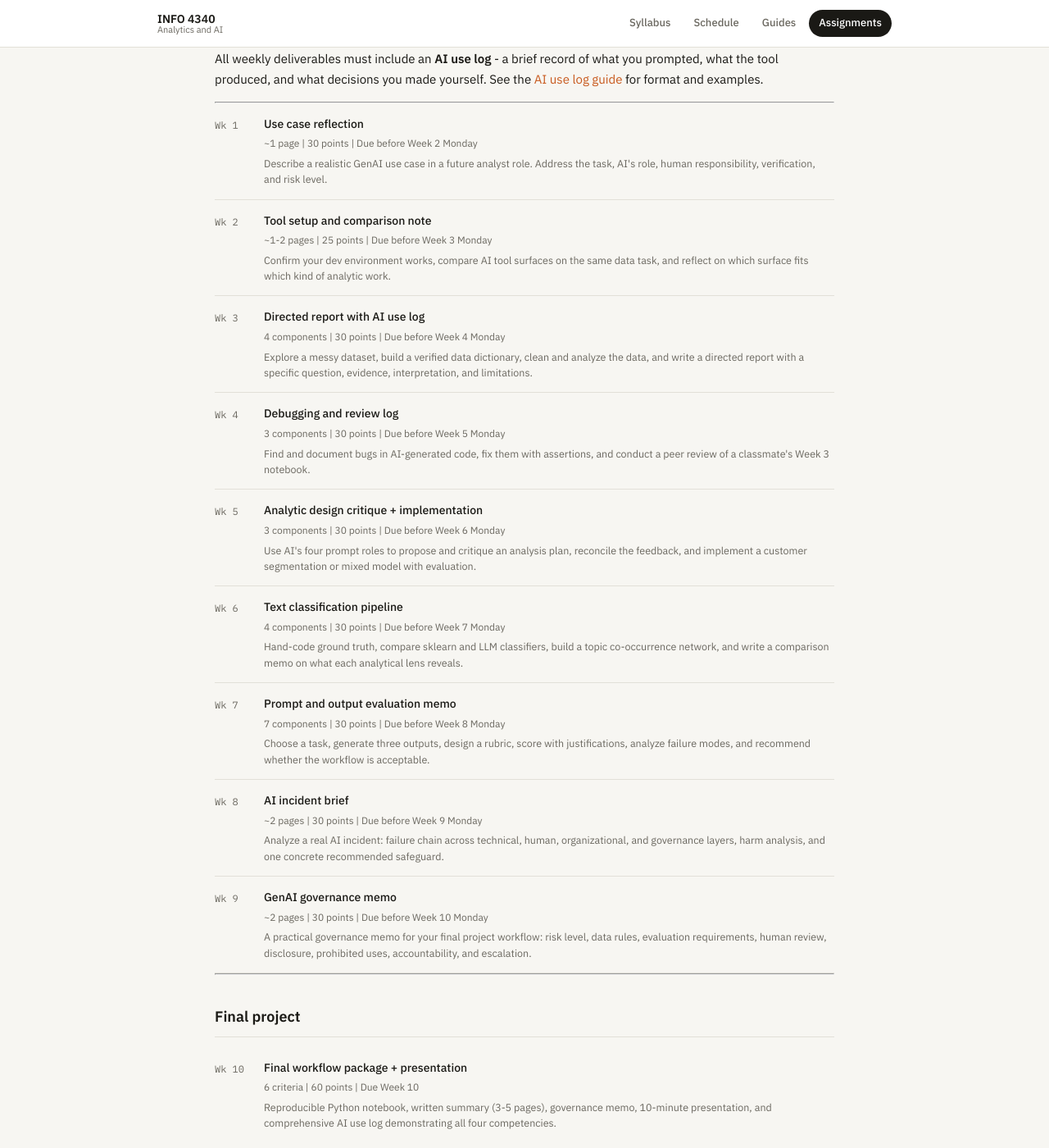
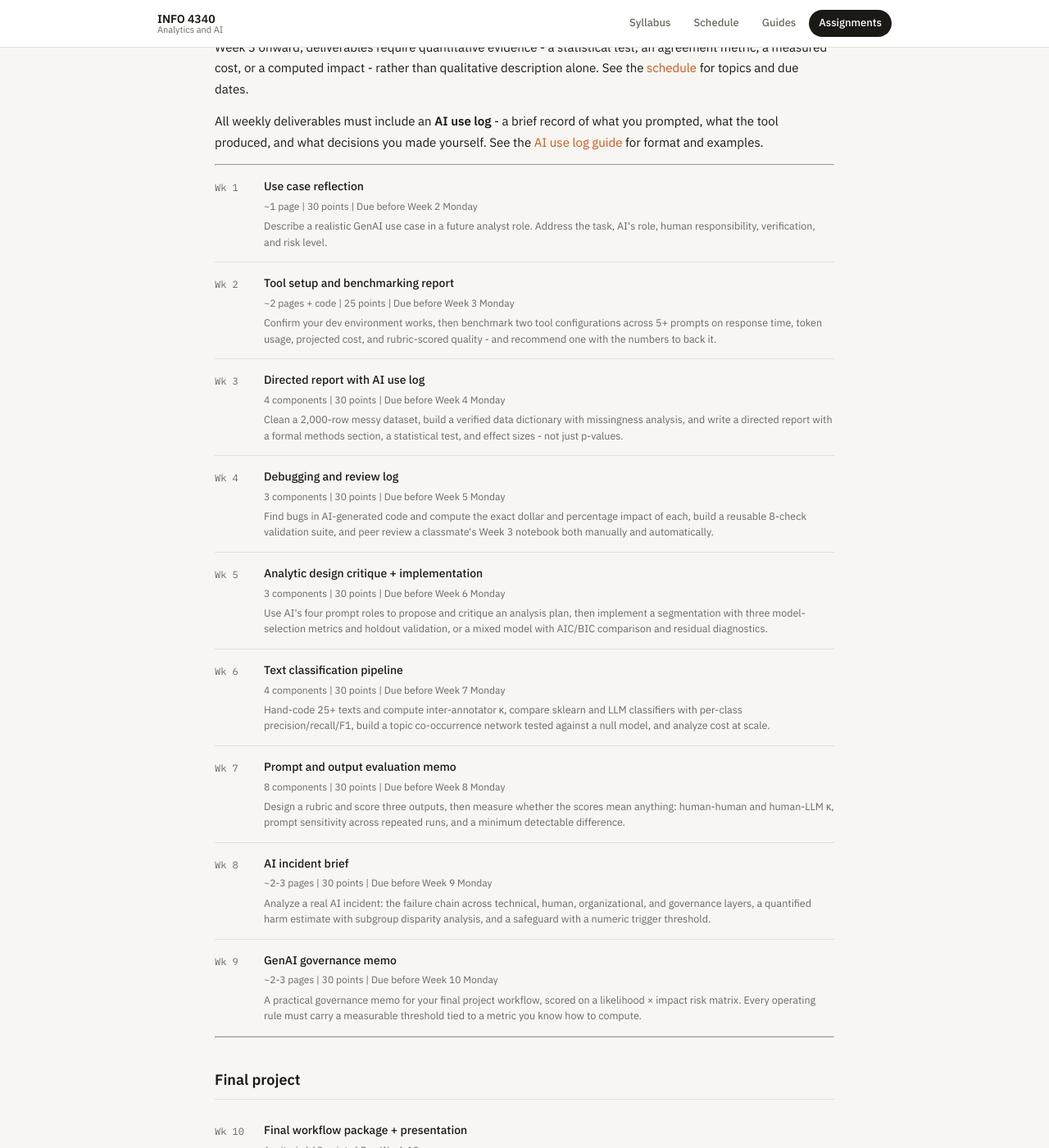
Before and after one commit to steflangehennig/info4340, a Jekyll site: the page built from assignments.md, in a window 1280 px wide and 1400 px high, scrolled down 386 px. Shown: the whole window at 82% size. Built offline with Jekyll 4.4.1, drawn with Linux system fonts in a browser that asks for light colours; some of the changed text lies outside the part shown.

Commit message:
update assigns, schedule, syllabus

```diff
--- a/assignments.md
+++ b/assignments.md
@@ -8,7 +8,7 @@ Assignments are posted here as the course progresses. All submissions go through
 
 ## Weekly deliverables
 
-Each week has a short deliverable due before class. These are designed to be completed in 1-2 hours and build toward the final project. See the [schedule]({{ site.baseurl }}/schedule/) for topics and due dates.
+Each week has a deliverable due before class, and each one builds toward the final project. Most combine a written component with Python work, so plan for several working sessions rather than a single sitting. From Week 3 onward, deliverables require quantitative evidence - a statistical test, an agreement metric, a measured cost, or a computed impact - rather than qualitative description alone. See the [schedule]({{ site.baseurl }}/schedule/) for topics and due dates.
 
 All weekly deliverables must include an **AI use log** - a brief record of what you prompted, what the tool produced, and what decisions you made yourself. See the [AI use log guide]({{ site.baseurl }}/guides/ai-use-log/) for format and examples.
 
@@ -26,9 +26,9 @@ All weekly deliverables must include an **AI use log** - a brief record of what
 <div class="assignment-row">
   <div class="assignment-week">Wk 2</div>
   <div class="assignment-content">
-    <div class="assignment-title"><a href="{{ site.baseurl }}/assignments/week-2-comparison/">Tool setup and comparison note</a></div>
-    <div class="assignment-meta">~1-2 pages | 25 points | Due before Week 3 Monday</div>
-    <div class="assignment-desc">Confirm your dev environment works, compare AI tool surfaces on the same data task, and reflect on which surface fits which kind of analytic work.</div>
+    <div class="assignment-title"><a href="{{ site.baseurl }}/assignments/week-2-comparison/">Tool setup and benchmarking report</a></div>
+    <div class="assignment-meta">~2 pages + code | 25 points | Due before Week 3 Monday</div>
+    <div class="assignment-desc">Confirm your dev environment works, then benchmark two tool configurations across 5+ prompts on response time, token usage, projected cost, and rubric-scored quality - and recommend one with the numbers to back it.</div>
   </div>
 </div>
 
@@ -37,7 +37,7 @@ All weekly deliverables must include an **AI use log** - a brief record of what
   <div class="assignment-content">
     <div class="assignment-title"><a href="{{ site.baseurl }}/assignments/week-3-report/">Directed report with AI use log</a></div>
     <div class="assignment-meta">4 components | 30 points | Due before Week 4 Monday</div>
-    <div class="assignment-desc">Explore a messy dataset, build a verified data dictionary, clean and analyze the data, and write a directed report with a specific question, evidence, interpretation, and limitations.</div>
+    <div class="assignment-desc">Clean a 2,000-row messy dataset, build a verified data dictionary with missingness analysis, and write a directed report with a formal methods section, a statistical test, and effect sizes - not just p-values.</div>
   </div>
 </div>
 
@@ -46,7 +46,7 @@ All weekly deliverables must include an **AI use log** - a brief record of what
   <div class="assignment-content">
     <div class="assignment-title"><a href="{{ site.baseurl }}/assignments/week-4-debugging/">Debugging and review log</a></div>
     <div class="assignment-meta">3 components | 30 points | Due before Week 5 Monday</div>
-    <div class="assignment-desc">Find and document bugs in AI-generated code, fix them with assertions, and conduct a peer review of a classmate's Week 3 notebook.</div>
+    <div class="assignment-desc">Find bugs in AI-generated code and compute the exact dollar and percentage impact of each, build a reusable 8-check validation suite, and peer review a classmate's Week 3 notebook both manually and automatically.</div>
   </div>
 </div>
 
@@ -55,7 +55,7 @@ All weekly deliverables must include an **AI use log** - a brief record of what
   <div class="assignment-content">
     <div class="assignment-title"><a href="{{ site.baseurl }}/assignments/week-5-design/">Analytic design critique + implementation</a></div>
     <div class="assignment-meta">3 components | 30 points | Due before Week 6 Monday</div>
-    <div class="assignment-desc">Use AI's four prompt roles to propose and critique an analysis plan, reconcile the feedback, and implement a customer segmentation or mixed model with evaluation.</div>
+    <div class="assignment-desc">Use AI's four prompt roles to propose and critique an analysis plan, then implement a segmentation with three model-selection metrics and holdout validation, or a mixed model with AIC/BIC comparison and residual diagnostics.</div>
   </div>
 </div>
 
@@ -64,7 +64,7 @@ All weekly deliverables must include an **AI use log** - a brief record of what
   <div class="assignment-content">
     <div class="assignment-title"><a href="{{ site.baseurl }}/assignments/week-6-text/">Text classification pipeline</a></div>
     <div class="assignment-meta">4 components | 30 points | Due before Week 7 Monday</div>
-    <div class="assignment-desc">Hand-code ground truth, compare sklearn and LLM classifiers, build a topic co-occurrence network, and write a comparison memo on what each analytical lens reveals.</div>
+    <div class="assignment-desc">Hand-code 25+ texts and compute inter-annotator κ, compare sklearn and LLM classifiers with per-class precision/recall/F1, build a topic co-occurrence network tested against a null model, and analyze cost at scale.</div>
   </div>
 </div>
 
@@ -72,8 +72,8 @@ All weekly deliverables must include an **AI use log** - a brief record of what
   <div class="assignment-week">Wk 7</div>
   <div class="assignment-content">
     <div class="assignment-title"><a href="{{ site.baseurl }}/assignments/week-7-evaluation/">Prompt and output evaluation memo</a></div>
-    <div class="assignment-meta">7 components | 30 points | Due before Week 8 Monday</div>
-    <div class="assignment-desc">Choose a task, generate three outputs, design a rubric, score with justifications, analyze failure modes, and recommend whether the workflow is acceptable.</div>
+    <div class="assignment-meta">8 components | 30 points | Due before Week 8 Monday</div>
+    <div class="assignment-desc">Design a rubric and score three outputs, then measure whether the scores mean anything: human-human and human-LLM κ, prompt sensitivity across repeated runs, and a minimum detectable difference.</div>
   </div>
 </div>
 
@@ -81,8 +81,8 @@ All weekly deliverables must include an **AI use log** - a brief record of what
   <div class="assignment-week">Wk 8</div>
   <div class="assignment-content">
     <div class="assignment-title"><a href="{{ site.baseurl }}/assignments/week-8-incident/">AI incident brief</a></div>
-    <div class="assignment-meta">~2 pages | 30 points | Due before Week 9 Monday</div>
-    <div class="assignment-desc">Analyze a real AI incident: failure chain across technical, human, organizational, and governance layers, harm analysis, and one concrete recommended safeguard.</div>
+    <div class="assignment-meta">~2-3 pages | 30 points | Due before Week 9 Monday</div>
+    <div class="assignment-desc">Analyze a real AI incident: the failure chain across technical, human, organizational, and governance layers, a quantified harm estimate with subgroup disparity analysis, and a safeguard with a numeric trigger threshold.</div>
   </div>
 </div>
 
@@ -90,8 +90,8 @@ All weekly deliverables must include an **AI use log** - a brief record of what
   <div class="assignment-week">Wk 9</div>
   <div class="assignment-content">
     <div class="assignment-title"><a href="{{ site.baseurl }}/assignments/week-9-governance/">GenAI governance memo</a></div>
-    <div class="assignment-meta">~2 pages | 30 points | Due before Week 10 Monday</div>
-    <div class="assignment-desc">A practical governance memo for your final project workflow: risk level, data rules, evaluation requirements, human review, disclosure, prohibited uses, accountability, and escalation.</div>
+    <div class="assignment-meta">~2-3 pages | 30 points | Due before Week 10 Monday</div>
+    <div class="assignment-desc">A practical governance memo for your final project workflow, scored on a likelihood × impact risk matrix. Every operating rule must carry a measurable threshold tied to a metric you know how to compute.</div>
   </div>
 </div>
 
@@ -108,7 +108,7 @@ All weekly deliverables must include an **AI use log** - a brief record of what
   </div>
 </div>
 
-The final project is a reproducible workflow package demonstrating your ability to use, evaluate, and reflect on GenAI in an applied analytic context. See the [full rubric]({{ site.baseurl }}/assignments/final-project/) for details.
+The final project is a reproducible workflow package demonstrating your ability to use, evaluate, and govern GenAI in an applied analytic context. It is introduced in Week 1 and developed throughout the course - the Week 9 governance memo becomes part of it, and the Week 4 validation suite carries into the notebook. Presentations are peer-evaluated on four dimensions. See the [full rubric]({{ site.baseurl }}/assignments/final-project/) for details.
 
 ## Submission
 
```
Also changed, not shown: guides/index.md (+4 -2 lines), schedule.md (+11 -11 lines), syllabus.md (+12 -8 lines).
